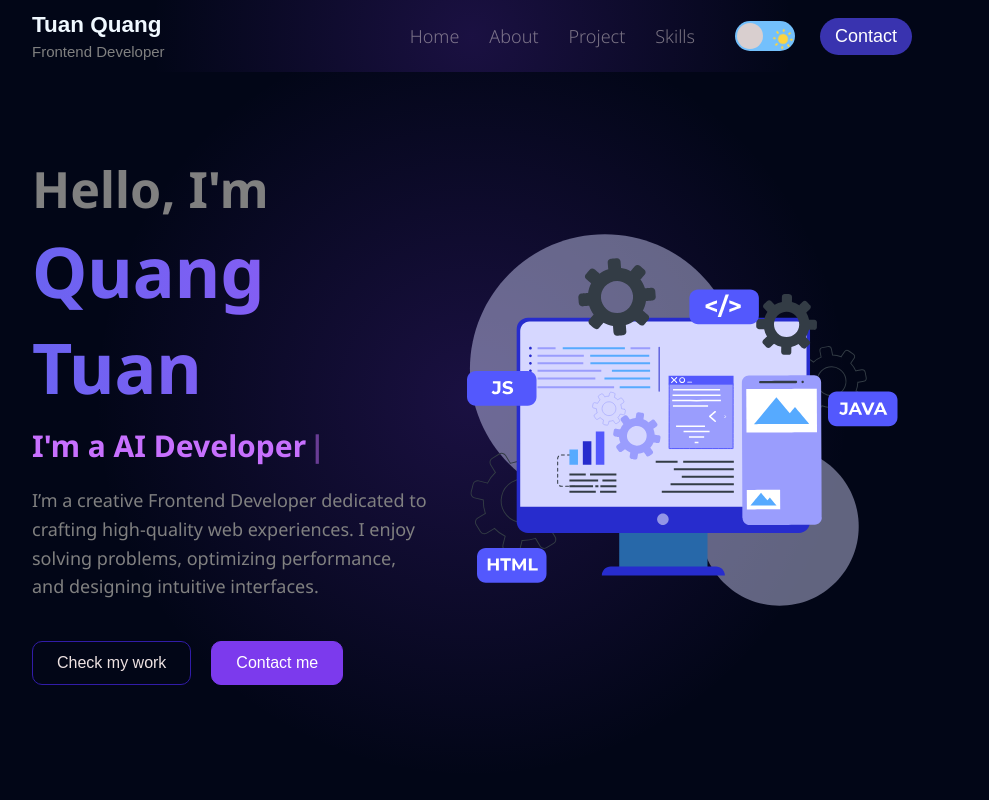
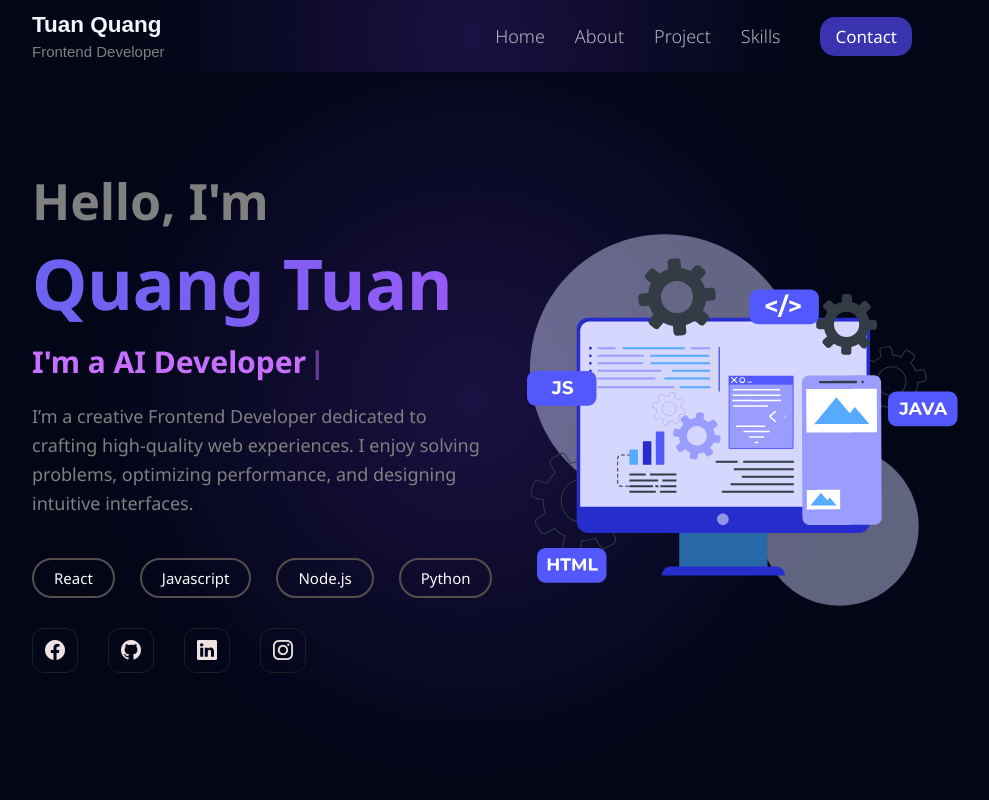
Before and after one commit to QuangTuan30009/Portfolio_Finall, a React (Vite) app: page / in a window 1280 px wide. Shown: the top 800 px of the page, without its empty margins (168-1157 px from the left). Built offline with nearby package versions, Linux system fonts and the light colour scheme.

Commit message:
feat: Major portfolio update - Add navigation, social links, tech skills, and project section

```diff
--- a/src/App.jsx
+++ b/src/App.jsx
@@ -30,7 +30,11 @@ function App() {
       </section>
 
       <section ref={aboutRef}>
-        <About />
+        <About
+          onProject={() =>
+            projectRef.current.scrollIntoView({ behavior: "smooth" })
+          }
+        />
       </section>
 
       <section ref={projectRef}>
--- a/src/Component/about/index.scss
+++ b/src/Component/about/index.scss
@@ -61,6 +61,7 @@
           gap: 20px;
           margin-top: 20px;
 
+
           .button {
             position: relative;
             overflow: hidden;
@@ -80,7 +81,9 @@
             .button-content {
               position: relative;
               z-index: 1;
-              color: white;
+              color: rgb(255, 255, 255);
+              font-size: 15px;
+              text-decoration: none;
             }
 
             &.button::before {
--- a/src/Component/home/index.jsx
+++ b/src/Component/home/index.jsx
@@ -31,9 +31,41 @@ function Home() {
           web experiences. I enjoy solving problems, optimizing performance, and
           designing intuitive interfaces.
         </p>
+        <div className="tech-skills">
+          <p>React</p>
+          <p>Javascript</p>
+          <p>Node.js</p>
+          <p>Python</p>
+        </div>
         <div className="hero-buttons">
-          <button className="btn btn-primary">Check my work</button>
-          <button className="btn btn-secondary">Contact me</button>
+          <a
+            href="https://www.facebook.com/quangtuan.ta.507"
+            target="_blank"
+            className="btn btn-primary"
+          >
+            <i class="bi bi-facebook"></i>
+          </a>
+          <a
+            href="https://github.com/QuangTuan30009"
+            target="_blank"
+            className="btn btn-primary"
+          >
+            <i class="bi bi-github"></i>
+          </a>
+          <a
+            href="www.linkedin.com/in/quang-tuấn-791a69303"
+            target="_blank"
+            className="btn btn-primary"
+          >
+            <i class="bi bi-linkedin"></i>
+          </a>
+          <a
+            href="https://www.instagram.com/bacxiuda.20"
+            target="_blank"
+            className="btn btn-primary"
+          >
+            <i class="bi bi-instagram"></i>
+          </a>
         </div>
       </div>
 
--- a/src/Component/home/index.scss
+++ b/src/Component/home/index.scss
@@ -53,35 +53,48 @@
       margin-top: 20px;
     }
 
+    .tech-skills {
+      display: flex;
+      gap: 25px;
+      margin-bottom: 30px;
+
+      p {
+        background-color: transparent;
+        border: 2px solid rgb(88, 77, 77);
+        padding: 8px 20px;
+        border-radius: 20px;
+        font-size: 15px;
+        color: rgb(252, 252, 252);
+      }
+      p:hover {
+        border-color: #7951b9;
+        background-color: #462299;
+        color: #fff;
+        transform: scale(1.1);
+        transition: all 0.3s ease;
+      }
+    }
+
     .hero-buttons {
       display: flex;
-      gap: 20px;
+      gap: 30px;
     }
 
     .btn {
-      padding: 12px 24px;
-      font-size: 16px;
-      border-radius: 10px;
+      padding: 8px 12px;
+      font-size: 20px;
+      border-radius: 12px;
       cursor: pointer;
       transition: all 0.3s ease;
 
       &.btn-primary {
         background-color: transparent;
-        border: 1px solid #311ca8;
+        border: 1px solid #1f1e22;
         color: #f2e6e6fb;
 
         &:hover {
-          background-color: rgba(100, 255, 218, 0.1);
-        }
-      }
-
-      &.btn-secondary {
-        background-color: #7c3aed;
-        border: 1px solid #7c3aed;
-        color: white;
-
-        &:hover {
-          background-color: #6d28d9;
+          background-color: rgba(94, 83, 109, 0.8);
+          transform: translateY(-5px);
         }
       }
     }
--- a/src/Component/navbar/index.jsx
+++ b/src/Component/navbar/index.jsx
@@ -26,7 +26,7 @@ function Navbar({ onHome, onAbout, onProject, onContact }) {
           </li>
         </ul>
         <div className="nav-right">
-          <label className="switch">
+          {/* <label className="switch">
             <span className="sun">
               <svg xmlns="http://www.w3.org/2000/svg" viewBox="0 0 24 24">
                 <g fill="#ffd43b">
@@ -47,8 +47,14 @@ function Navbar({ onHome, onAbout, onProject, onContact }) {
               onChange={() => setDark(!dark)}
             />
             <span className="slider"></span>
-          </label>
-          <button className="contact-btn">Contact</button>
+          </label> */}
+          <a
+            href="https://www.facebook.com/quangtuan.ta.507"
+            target="_blank"
+            className="contact-btn"
+          >
+            Contact
+          </a>
         </div>
       </div>
     </div>
--- a/src/Component/navbar/index.scss
+++ b/src/Component/navbar/index.scss
@@ -50,14 +50,14 @@
       display: flex;
       list-style: none;
       gap: 30px;
-      font-weight: 50;
-      color: rgb(225, 215, 215);
+      font-weight: 20;
+      color:  #fff;
       font-size: 18px;
       padding: 12px 0;
 
       li {
         position: relative;
-        opacity: 0.5;
+        opacity: 0.7;
         transition: 0.3s;
 
         &::after {
@@ -67,13 +67,13 @@
           height: 2px;
           bottom: -5px;
           left: 0;
-          background-color: white;
+          background-color:  #7c3aed;;
           transition: width 0.3s ease;
         }
 
         &:hover {
           opacity: 1;
-          color: #fff;
+          color:  #7c3aed;
 
           &::after {
             width: 100%;
@@ -87,117 +87,118 @@
       gap: 15px;
       align-items: center;
 
-      .switch {
-        font-size: 17px;
-        position: relative;
-        display: inline-block;
-        width: 60px;
-        height: 30px;
-        margin-right: 10px;
+      // .switch {
+      //   font-size: 17px;
+      //   position: relative;
+      //   display: inline-block;
+      //   width: 60px;
+      //   height: 30px;
+      //   margin-right: 10px;
 
-        input {
-          opacity: 0;
-          width: 0;
-          height: 0;
-        }
+      //   input {
+      //     opacity: 0;
+      //     width: 0;
+      //     height: 0;
+      //   }
 
-        .slider {
-          position: absolute;
-          cursor: pointer;
-          top: 0;
-          left: 0;
-          right: 0;
-          bottom: 0;
-          background-color: #73c0fc;
-          transition: 0.4s;
-          border-radius: 30px;
+      //   .slider {
+      //     position: absolute;
+      //     cursor: pointer;
+      //     top: 0;
+      //     left: 0;
+      //     right: 0;
+      //     bottom: 0;
+      //     background-color: #73c0fc;
+      //     transition: 0.4s;
+      //     border-radius: 30px;
 
-          &:before {
-            position: absolute;
-            content: "";
-            height: 26px;
-            width: 26px;
-            border-radius: 20px;
-            left: 2px;
-            bottom: 2px;
-            z-index: 2;
-            background-color: #d9cfcf;
-            transition: 0.4s;
-          }
-        }
+      //     &:before {
+      //       position: absolute;
+      //       content: "";
+      //       height: 26px;
+      //       width: 26px;
+      //       border-radius: 20px;
+      //       left: 2px;
+      //       bottom: 2px;
+      //       z-index: 2;
+      //       background-color: #d9cfcf;
+      //       transition: 0.4s;
+      //     }
+      //   }
 
-        .sun svg {
-          position: absolute;
-          top: 6px;
-          left: 36px;
-          z-index: 1;
-          width: 24px;
-          height: 24px;
-          animation: rotate 15s linear infinite;
-        }
+      //   .sun svg {
+      //     position: absolute;
+      //     top: 6px;
+      //     left: 36px;
+      //     z-index: 1;
+      //     width: 24px;
+      //     height: 24px;
+      //     animation: rotate 15s linear infinite;
+      //   }
 
-        .moon svg {
-          fill: #73c0fc;
-          position: absolute;
-          top: 5px;
-          left: 5px;
-          z-index: 1;
-          width: 24px;
-          height: 24px;
-          animation: tilt 5s linear infinite;
-        }
+      //   .moon svg {
+      //     fill: #73c0fc;
+      //     position: absolute;
+      //     top: 5px;
+      //     left: 5px;
+      //     z-index: 1;
+      //     width: 24px;
+      //     height: 24px;
+      //     animation: tilt 5s linear infinite;
+      //   }
 
-        .input:checked + .slider {
-          background-color: #183153;
-        }
+      //   .input:checked + .slider {
+      //     background-color: #183153;
+      //   }
 
-        .input:focus + .slider {
-          box-shadow: 0 0 1px #183153;
-        }
+      //   .input:focus + .slider {
+      //     box-shadow: 0 0 1px #183153;
+      //   }
 
-        .input:checked + .slider:before {
-          transform: translateX(30px);
-        }
-      }
+      //   .input:checked + .slider:before {
+      //     transform: translateX(30px);
+      //   }
+      // }
 
-      @keyframes rotate {
-        0% {
-          transform: rotate(0);
-        }
-        100% {
-          transform: rotate(360deg);
-        }
-      }
+      // @keyframes rotate {
+      //   0% {
+      //     transform: rotate(0);
+      //   }
+      //   100% {
+      //     transform: rotate(360deg);
+      //   }
+      // }
 
-      @keyframes tilt {
-        0% {
-          transform: rotate(0deg);
-        }
-        25% {
-          transform: rotate(-10deg);
-        }
-        75% {
-          transform: rotate(10deg);
-        }
-        100% {
-          transform: rotate(0deg);
-        }
-      }
+      // @keyframes tilt {
+      //   0% {
+      //     transform: rotate(0deg);
+      //   }
+      //   25% {
+      //     transform: rotate(-10deg);
+      //   }
+      //   75% {
+      //     transform: rotate(10deg);
+      //   }
+      //   100% {
+      //     transform: rotate(0deg);
+      //   }
+      // }
     }
 
     .contact-btn {
       background-color: #3933af;
       border: none;
       color: white;
+      text-decoration: none;
       padding: 8px 15px;
-      border-radius: 30px;
+      border-radius: 15px;
       cursor: pointer;
       // font-weight: 400;
-      font-size: 18px;
+      font-size: 17px;
       transition: 0.3s;
 
       &:hover {
-        background: #7c3aed;
+        background: #8f1dc0;
         transform: translateY(-2px);
       }
     }
--- a/src/Component/project/index.jsx
+++ b/src/Component/project/index.jsx
@@ -1,9 +1,14 @@
-import React from 'react'
+import React from "react";
+import "./index.scss";
 
 function Project() {
   return (
-    <div>Project</div>
-  )
+    <div>
+      <div className="project-container">
+        Project Section
+      </div>
+    </div>
+  );
 }
 
 export default Project;
--- a/src/Component/project/index.scss
+++ b/src/Component/project/index.scss
@@ -0,0 +1,3 @@
+.project-container{
+    background-color: red;
+}
```
Also changed, not shown: src/Component/about/index.jsx (+14 -3 lines), src/styles/mixin.scss (added, +15 -0 lines).
